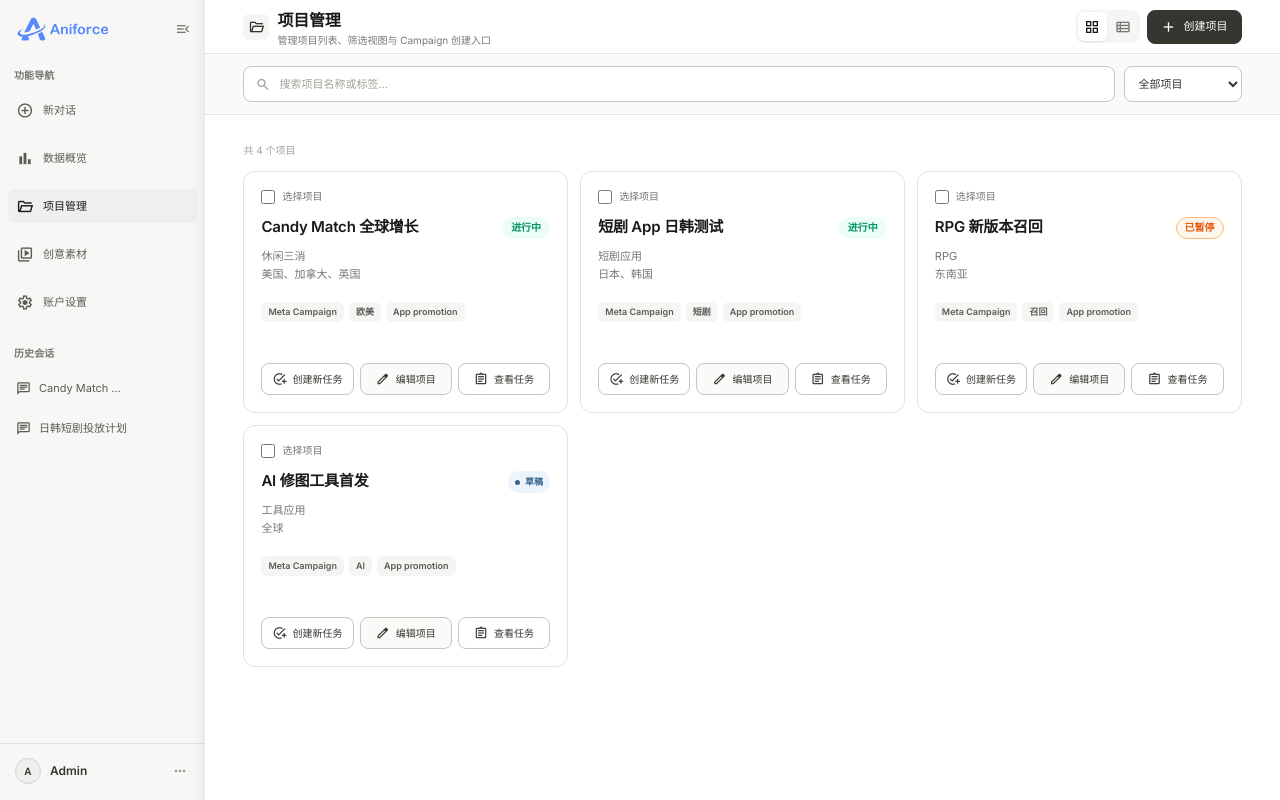
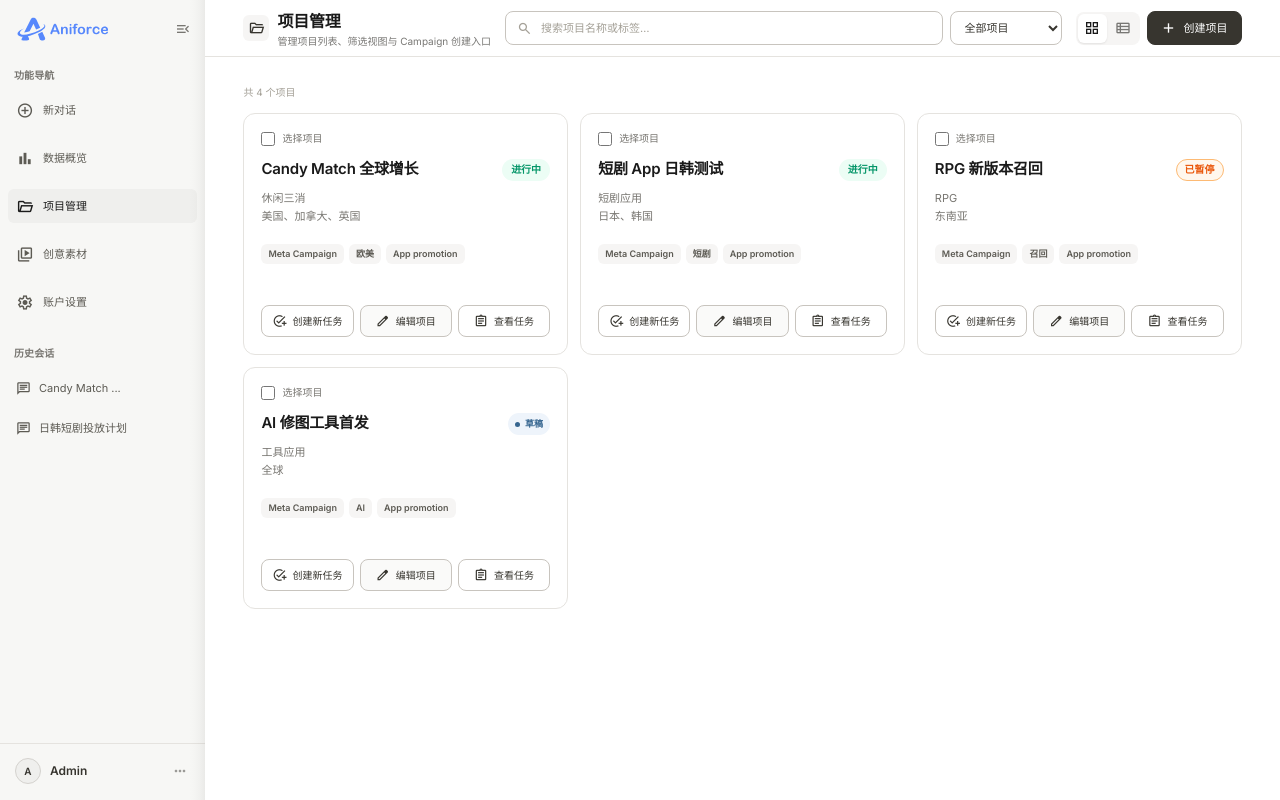
Before and after one commit to ANIFORCE-ORG/ANIFORCE, a Vue app in the folder frontend/packages/main-app/: page /projects in a window 1280 px wide. Built offline with nearby package versions, Linux system fonts and the light colour scheme.

Commit message:
style: integrate projects controls into header

```diff
--- a/frontend/packages/main-app/src/pages/projects/Projects.vue
+++ b/frontend/packages/main-app/src/pages/projects/Projects.vue
@@ -348,7 +348,7 @@ const handleSubmitCampaign = async (data: any) => {
     <!-- 中间项目展示区 -->
     <main class="projects-main">
       <!-- Header -->
-      <div class="projects-page-bar">
+      <header class="projects-page-bar workspace-page-header" data-workspace-page-header>
         <div class="projects-page-title-wrap">
           <span class="projects-page-icon">
             <span class="material-symbols-outlined">folder_open</span>
@@ -357,6 +357,28 @@ const handleSubmitCampaign = async (data: any) => {
             <h1 class="projects-page-title">项目管理</h1>
             <p class="projects-page-subtitle">管理项目列表、筛选视图与 Campaign 创建入口</p>
           </div>
+        </div>
+        <div class="projects-toolbar">
+          <div class="projects-search-field">
+            <span class="material-symbols-outlined">search</span>
+            <input
+              v-model="searchQuery"
+              type="text"
+              placeholder="搜索项目名称或标签…"
+              aria-label="搜索项目名称或标签"
+              @input="handleSearch"
+            />
+          </div>
+          <select
+            v-model="filterStatus"
+            class="projects-status-filter"
+            aria-label="按项目状态筛选"
+            @change="handleSearch"
+          >
+            <option v-for="filter in statusFilters" :key="filter.value" :value="filter.value">
+              {{ filter.label }}
+            </option>
+          </select>
         </div>
         <div class="projects-page-actions">
           <!-- View Toggle -->
@@ -385,37 +407,14 @@ const handleSubmitCampaign = async (data: any) => {
           <button
             type="button"
             class="projects-create-button"
+            aria-label="创建项目"
             @click="handleCreateProject"
           >
             <span class="material-symbols-outlined">add</span>
             <span class="projects-create-label">创建项目</span>
           </button>
         </div>
-      </div>
-
-      <!-- Search & Filter Bar -->
-      <div class="projects-toolbar">
-        <div class="projects-search-field">
-          <span class="material-symbols-outlined">search</span>
-          <input
-            v-model="searchQuery"
-            type="text"
-            placeholder="搜索项目名称或标签…"
-            aria-label="搜索项目名称或标签"
-            @input="handleSearch"
-          />
-        </div>
-        <select
-          v-model="filterStatus"
-          class="projects-status-filter"
-          aria-label="按项目状态筛选"
-          @change="handleSearch"
-        >
-          <option v-for="filter in statusFilters" :key="filter.value" :value="filter.value">
-            {{ filter.label }}
-          </option>
-        </select>
-      </div>
+      </header>
 
       <!-- Projects List -->
       <div class="projects-scroll-area">
@@ -509,12 +508,10 @@ const handleSubmitCampaign = async (data: any) => {
 }
 
 .projects-page-bar {
-  min-height: 54px;
-  flex: 0 0 auto;
-  display: flex;
+  display: grid;
+  grid-template-columns: auto minmax(180px, 1fr) auto;
   align-items: center;
-  justify-content: space-between;
-  gap: 20px;
+  gap: 14px;
   padding: 0 clamp(24px, 3vw, 48px);
   border-bottom: 1px solid #e5e3df;
   background: rgba(255, 255, 255, .88);
@@ -631,14 +628,14 @@ const handleSubmitCampaign = async (data: any) => {
 }
 
 .projects-toolbar {
-  flex: 0 0 auto;
+  min-width: 0;
   display: grid;
-  grid-template-columns: minmax(220px, 1fr) 118px;
+  grid-template-columns: minmax(140px, 1fr) 112px;
   align-items: center;
-  gap: 9px;
-  padding: 12px clamp(24px, 3vw, 48px);
-  border-bottom: 1px solid #e5e3df;
-  background: #fafaf9;
+  gap: 7px;
+  padding: 0;
+  border: 0;
+  background: transparent;
 }
 
 .projects-search-field {
@@ -659,7 +656,7 @@ const handleSubmitCampaign = async (data: any) => {
 .projects-search-field input,
 .projects-status-filter {
   width: 100%;
-  height: 36px;
+  height: 34px;
   border: 1px solid #c8c4be;
   border-radius: 8px;
   background: #ffffff;
@@ -773,14 +770,12 @@ const handleSubmitCampaign = async (data: any) => {
 }
 
 .dark .projects-main,
-.dark .projects-toolbar,
 .dark .projects-scroll-area {
   background: #191919;
   color: #f3f3f2;
 }
 
-.dark .projects-page-bar,
-.dark .projects-toolbar {
+.dark .projects-page-bar {
   border-color: #373737;
 }
 
@@ -815,18 +810,39 @@ const handleSubmitCampaign = async (data: any) => {
 }
 
 @media (max-width: 1180px) {
+  .projects-page-subtitle {
+    display: none;
+  }
+
   .projects-grid {
     grid-template-columns: repeat(2, minmax(0, 1fr));
   }
 }
 
-@media (max-width: 720px) {
+@media (max-width: 900px) {
+  .projects-view-switch,
+  .projects-create-label {
+    display: none;
+  }
+
+  .projects-create-button {
+    width: 34px;
+    height: 34px;
+    padding: 0;
+  }
+}
+
+@media (max-width: 620px) {
+  .projects-page-title-content {
+    display: none;
+  }
+
   .projects-page-bar {
-    min-height: 54px;
+    padding: 0 14px;
   }
 
   .projects-toolbar {
-    grid-template-columns: minmax(0, 1fr) 104px;
+    grid-template-columns: minmax(120px, 1fr) 104px;
   }
 
   .projects-content {
@@ -839,27 +855,8 @@ const handleSubmitCampaign = async (data: any) => {
 }
 
 @media (max-width: 520px) {
-  .projects-page-bar {
-    min-height: 58px;
-    padding: 0 14px;
-  }
-
-  .projects-view-switch {
-    display: none;
-  }
-
-  .projects-create-button {
-    width: 34px;
-    padding: 0;
-  }
-
-  .projects-create-label {
-    display: none;
-  }
-
   .projects-toolbar {
     grid-template-columns: 1fr;
-    padding: 10px 14px;
   }
 
   .projects-status-filter {
```
Also changed, not shown: 1 other file (tests, documents, lock files or other folders).
